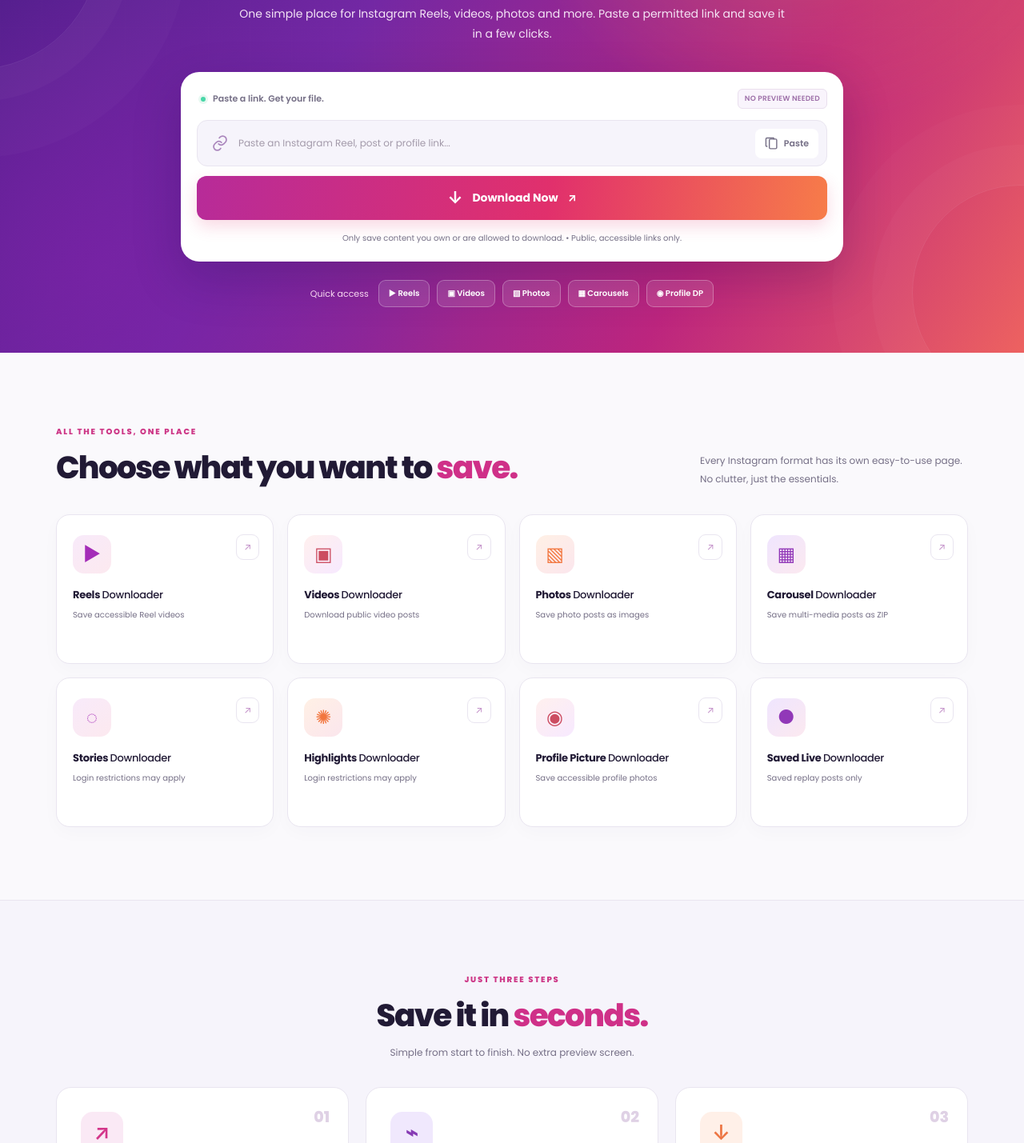
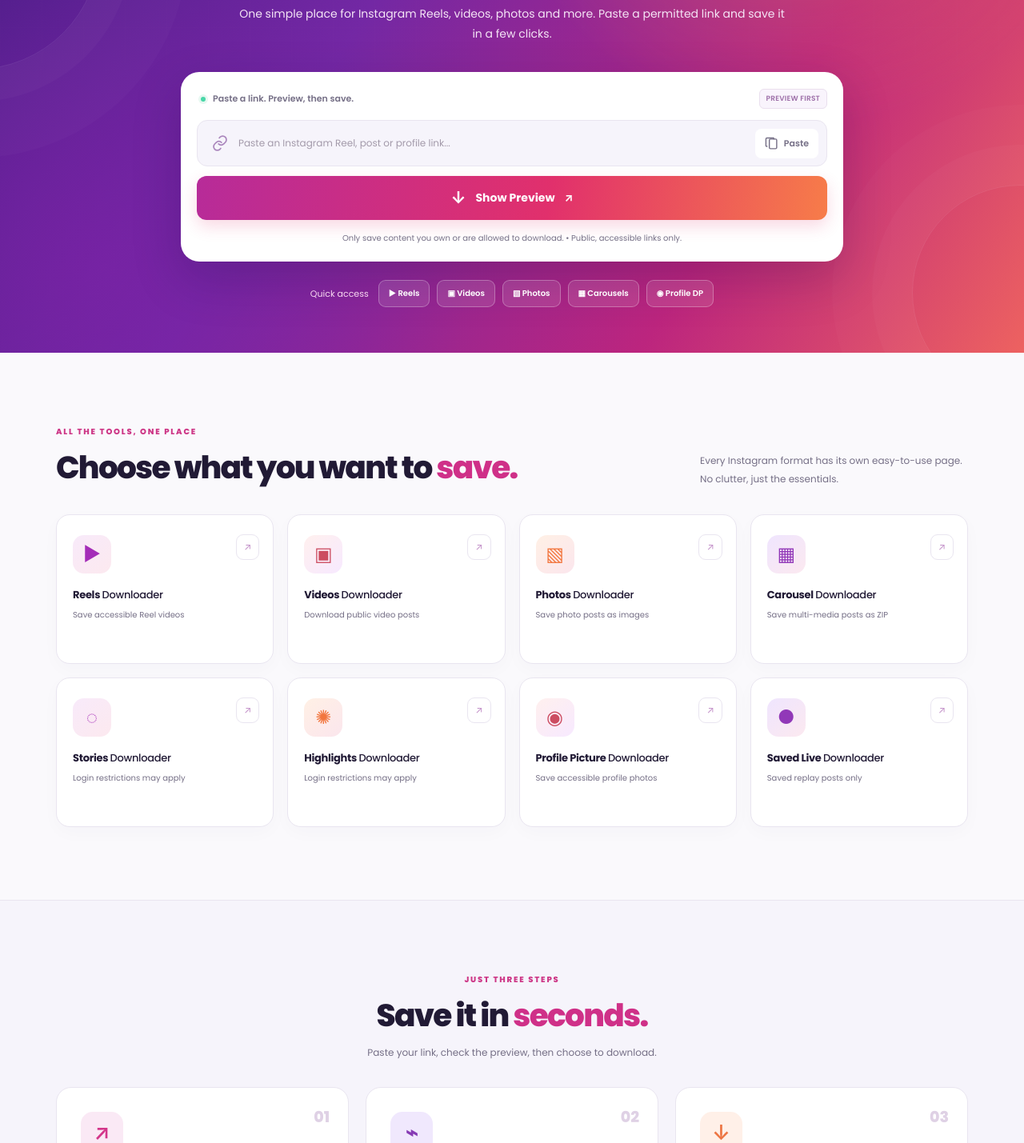
Before and after one commit to codewithmusha/reelpixly, a FastAPI app: page / in a window 1280 px wide. Shown: the part 384-1813 px from the top of the page at 80% size. Run offline with FastAPI, Linux system fonts and the light colour scheme; some libraries are stand-ins or nearby versions.

Commit message:
Add files via upload

```diff
--- a/templates/index.html
+++ b/templates/index.html
@@ -17,7 +17,7 @@
   <link rel="preconnect" href="https://fonts.googleapis.com">
   <link rel="preconnect" href="https://fonts.gstatic.com" crossorigin>
   <link href="https://fonts.googleapis.com/css2?family=Poppins:wght@400;500;600;700;800&display=swap" rel="stylesheet">
-  <link rel="stylesheet" href="/static/styles.css?v=1.0.0">
+  <link rel="stylesheet" href="/static/styles.css?v=1.1.0">
   <script>
     try { document.documentElement.dataset.theme = localStorage.getItem('reelpixly-theme') || (matchMedia('(prefers-color-scheme: dark)').matches ? 'dark' : 'light'); } catch (_) {}
   </script>
@@ -56,7 +56,7 @@
         <h1 id="hero-title">{% if page_key == 'home' %}Download your <span class="hero-accent">Instagram moments.</span>{% else %}{{ page.heading }}<span class="title-dot">.</span>{% endif %}</h1>
         <p class="hero-description">{{ page.lead }}</p>
         <div class="downloader" id="download-panel">
-          <div class="downloader-header"><span class="status-pip"></span> Paste a link. Get your file. <span class="demo-pill">NO PREVIEW NEEDED</span></div>
+          <div class="downloader-header"><span class="status-pip"></span> Paste a link. Preview, then save. <span class="demo-pill">PREVIEW FIRST</span></div>
           <form id="download-form" novalidate>
             <input type="hidden" name="mode" value="{{ page.type }}">
             <label for="media-url" class="sr-only">Instagram URL to download</label>
@@ -65,8 +65,12 @@
               <input id="media-url" name="url" autocomplete="off" inputmode="url" spellcheck="false" type="url" placeholder="{{ page.placeholder }}" required>
               <button type="button" class="paste-btn" id="paste-button"><svg width="17" height="17" viewBox="0 0 24 24" fill="none" stroke="currentColor" stroke-width="2" stroke-linecap="round" stroke-linejoin="round"><rect x="8" y="4" width="13" height="17" rx="2"/><path d="M4 17H3a1 1 0 0 1-1-1V4a2 2 0 0 1 2-2h11a1 1 0 0 1 1 1v1"/></svg> Paste</button>
             </div>
-            <button type="submit" class="download-btn" id="download-button"><span class="button-icon">↓</span> <span id="button-label">Download Now</span> <span aria-hidden="true">↗</span></button>
+            <button type="submit" class="download-btn" id="download-button"><span class="button-icon">↓</span> <span id="button-label">Show Preview</span> <span aria-hidden="true">↗</span></button>
           </form>
+          <section id="media-preview" class="media-preview" aria-label="Instagram content preview" hidden>
+            <div class="preview-cover" id="preview-cover"><span id="preview-placeholder" aria-hidden="true">▶</span><img id="preview-image" alt="Instagram post cover preview" hidden referrerpolicy="no-referrer"></div>
+            <div class="preview-info"><p class="preview-kicker">CONTENT PREVIEW</p><h3 id="preview-title">Instagram post</h3><p id="preview-type" class="preview-kind">Instagram media</p><p id="preview-note" class="preview-note">Click Download to save authorised content.</p><button type="button" class="download-btn preview-download-btn" id="confirm-download"><span class="button-icon">↓</span> Download this file</button></div>
+          </section>
           <div id="download-status" class="download-status" role="status" aria-live="polite" hidden></div>
           <p class="download-disclaimer">Only save content you own or are allowed to download. <span aria-hidden="true">•</span> Public, accessible links only.</p>
         </div>
@@ -101,7 +105,7 @@
 
     <section class="section how-section" id="how-it-works">
       <div class="shell">
-        <div class="section-heading centered"><div><div class="section-kicker">JUST THREE STEPS</div><h2>Save it in <em>seconds.</em></h2></div><p>Simple from start to finish. No extra preview screen.</p></div>
+        <div class="section-heading centered"><div><div class="section-kicker">JUST THREE STEPS</div><h2>Save it in <em>seconds.</em></h2></div><p>Paste your link, check the preview, then choose to download.</p></div>
         <div class="steps-grid">
           <article class="step"><div class="step-number">01</div><div class="step-icon">↗</div><h3>Copy the link</h3><p>Open Instagram and copy the link to content you are allowed to save.</p></article>
           <article class="step"><div class="step-number">02</div><div class="step-icon">⌁</div><h3>Paste it here</h3><p>Drop the URL into ReelPixly’s simple download box.</p></article>
@@ -121,6 +125,6 @@
   </main>
 
   <footer class="footer"><div class="shell"><div class="footer-top"><div><a href="/" class="logo footer-logo"><span class="logo-mark">↧</span><span>Reel<span class="logo-second">Pixly</span><small class="logo-period">.</small></span></a><p>A simple home for the Instagram content you are authorised to save.</p></div><div class="footer-links"><a href="/instagram-reels-downloader">Reels</a><a href="/instagram-photo-downloader">Photos</a><a href="/instagram-carousel-downloader">Carousel</a><a href="/privacy">Privacy</a><a href="/terms">Terms</a></div></div><div class="footer-bottom"><span>© 2026 ReelPixly. Independent tool, not affiliated with Instagram or Meta.</span><span>Built for a simpler download experience ✦</span></div></div></footer>
-  <script defer src="/static/app.js?v=1.0.0"></script>
+  <script defer src="/static/app.js?v=1.1.0"></script>
 </body>
 </html>
```
